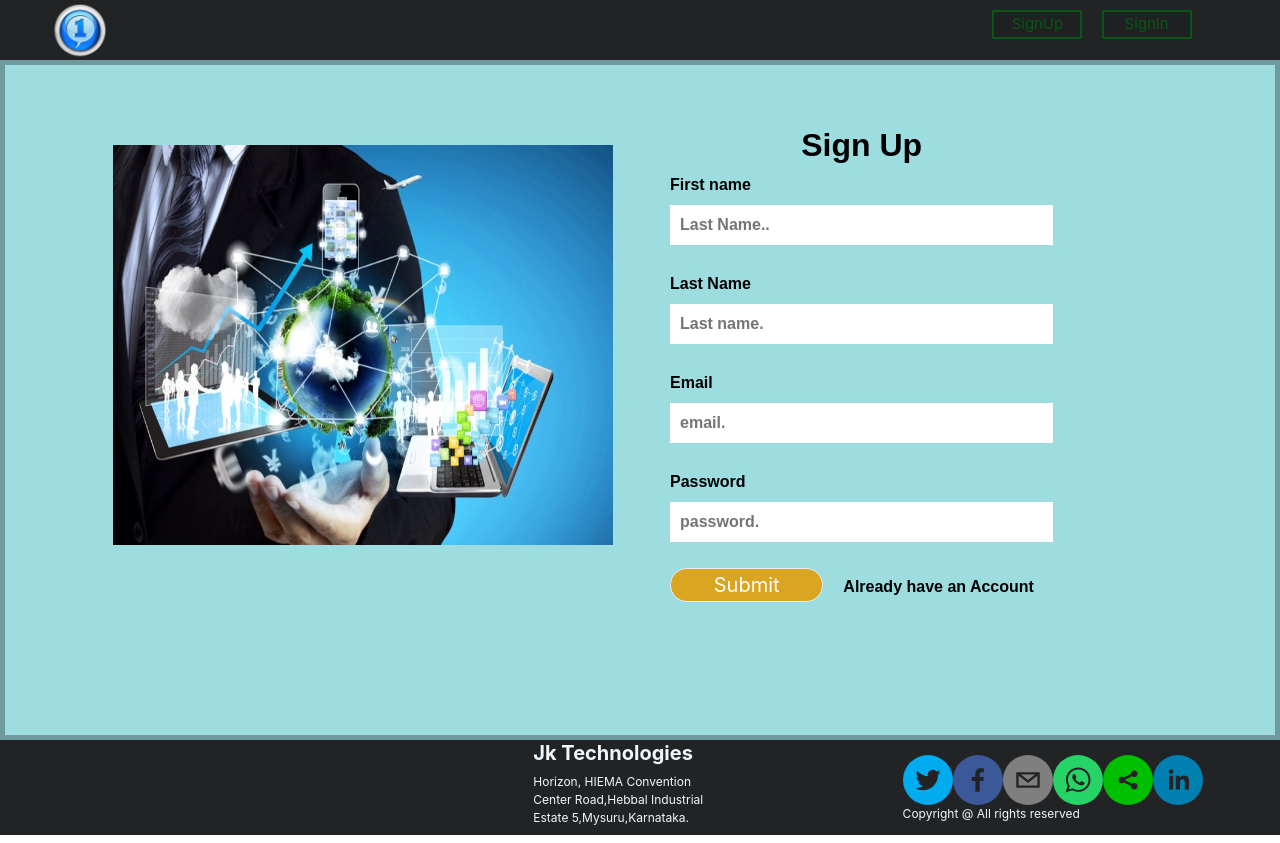
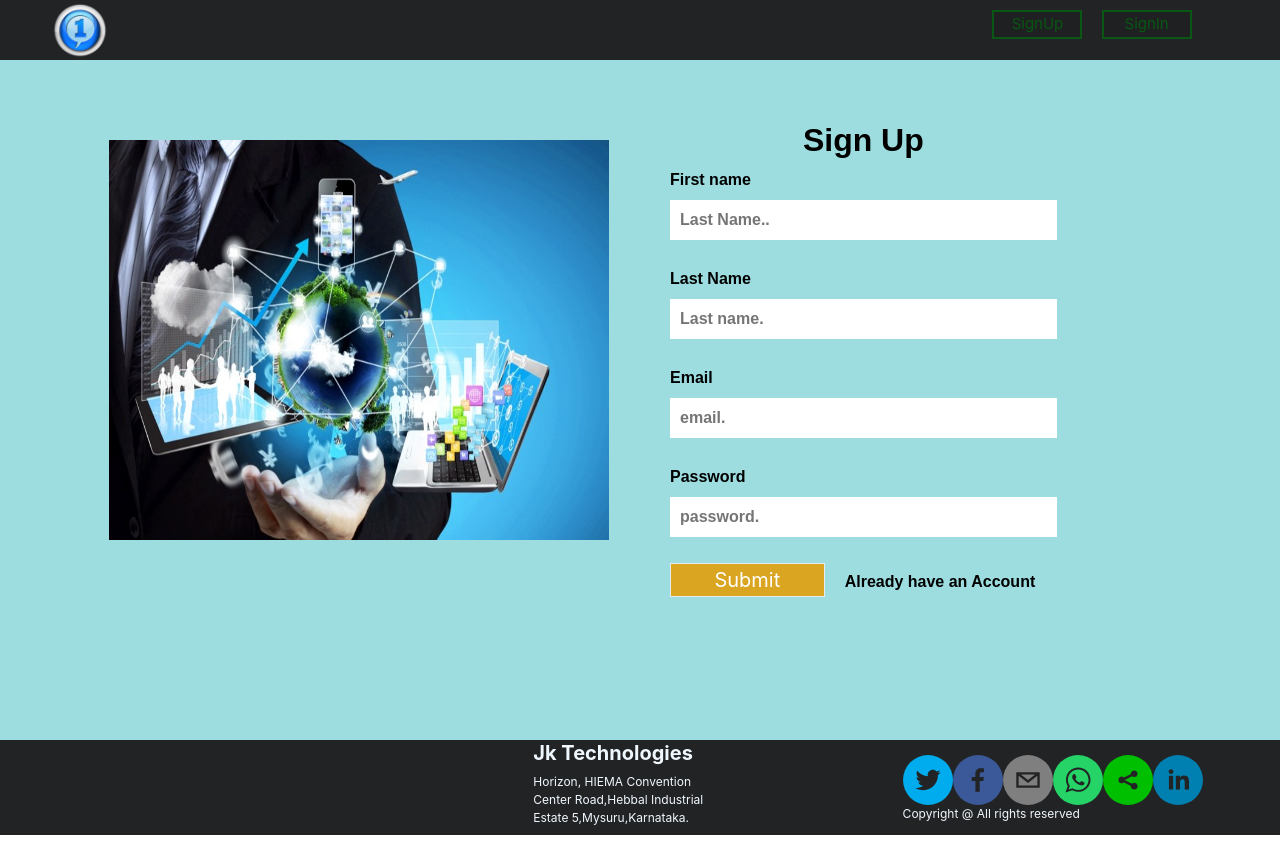
Before and after one commit to jnanendrakumartv/qblog_project, a React (Create React App) app: page /signup in a window 1280 px wide. Built offline with nearby package versions, Linux system fonts and the light colour scheme.

Commit message:
signUp completed

```diff
--- a/src/CSS/Home.css
+++ b/src/CSS/Home.css
@@ -24,7 +24,7 @@
     background-color: goldenrod;
     width: 150%;
     margin: 20px 0;
-    border-radius: 20px;
+    /* border-radius: 20px; */
     border:solid 1px rgb(229, 237, 241);
     font-size: 20px;
 
--- a/src/CSS/Signin.css
+++ b/src/CSS/Signin.css
@@ -41,7 +41,7 @@ padding-top: 50px;
 .submitbutton{
     background-color: goldenrod;
     width: 40%;
-    border-radius: 20px;
+    /* border-radius: 20px; */
     border:solid 1px rgb(229, 237, 241);
     font-size: 20px;
     transition: all 0.5s;
--- a/src/CSS/Signup.css
+++ b/src/CSS/Signup.css
@@ -1,9 +1,8 @@
 .Signupdashboard{
     /* background: url(../images/body.jpg); */
-    border: 5px solid rgba(0, 0, 0, 0.3);
+    /* border: 5px solid rgba(0, 0, 0, 0.3); */
     background-size: cover;
-
-    background-color: rgb(157, 221, 224);
+    /* background-color: rgb(157, 221, 224); */
     height: 650px;
     width: 100%;
 }
@@ -62,7 +61,7 @@
     color: crimson;
     font-weight: bold;
     font-family: sans-serif;
-    background-color: rgb(11, 214, 214);
+    /* background-color: rgb(11, 214, 214); */
     border-radius: 20px;
 }
 .footer{
--- a/src/Component/Signup1.js
+++ b/src/Component/Signup1.js
@@ -1,6 +1,5 @@
 import React,{Component} from 'react';
 import {connect} from 'react-redux';
-import {LOGIN} from '../Actions/Action';
 import {REG} from '../Actions/Action';
 import Real from '../images/Real.png';
 import qblg from '../images/qblg.jpg';
@@ -82,7 +81,7 @@ class Signup1 extends Component{
             this.setState({pwd:''});
         }
 
-        if(t=0) {
+        if(t>3) {
             this.props.REG();
             browserHistory.push('/');
 
```
